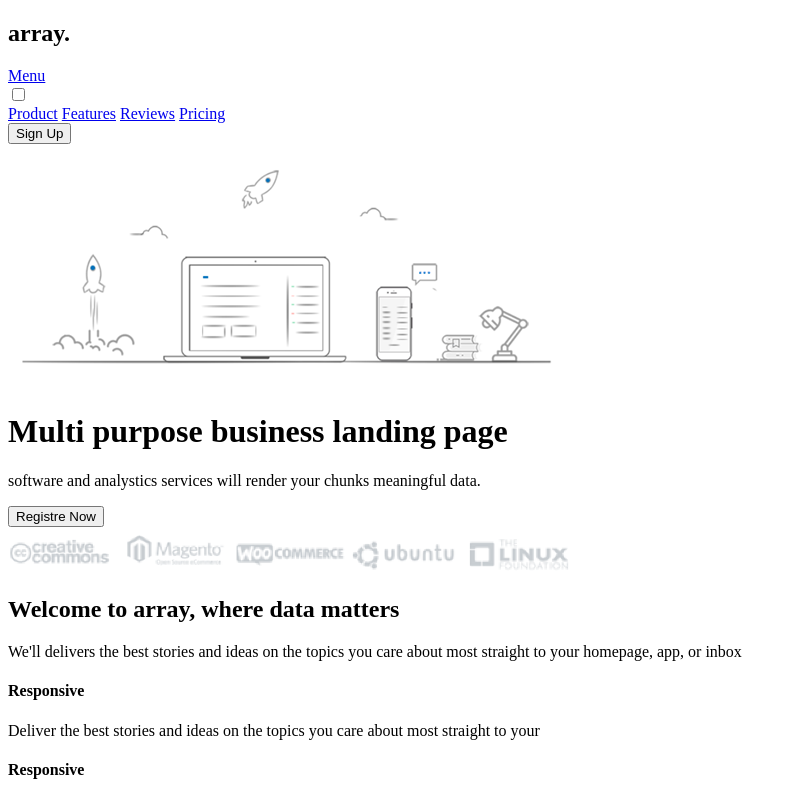
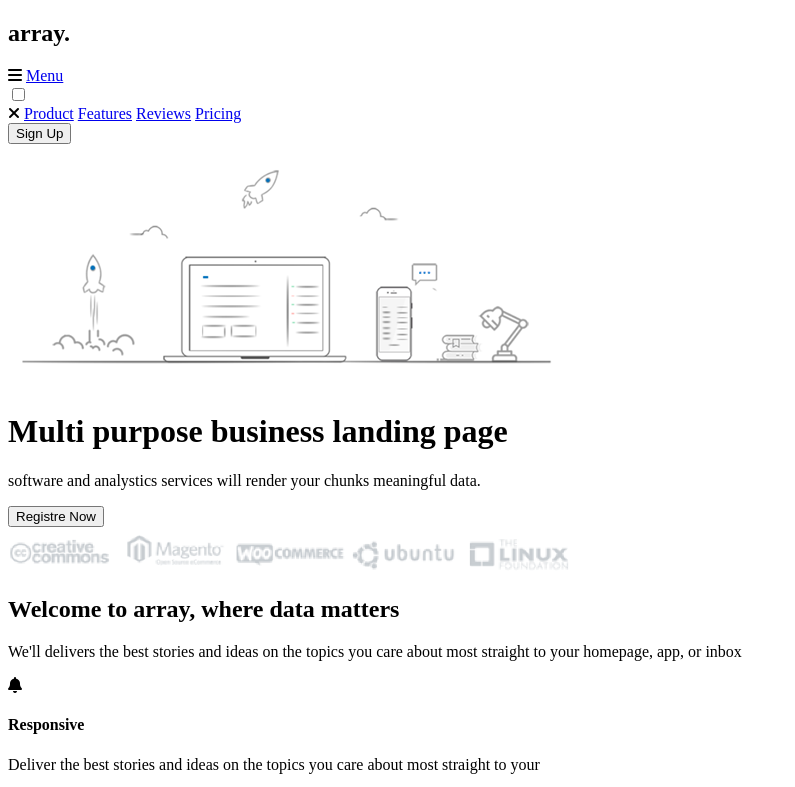
Before and after one commit to ELARBISABBAR/array-saber-mohamed, a plain HTML site: page index.html in a window 1280 px wide. Shown: the top 787 px of the page, without its empty margins (0-795 px from the left). Drawn offline with Linux system fonts and the light colour scheme.

Commit message:
modf icons

```diff
--- a/index.html
+++ b/index.html
@@ -4,6 +4,9 @@
     <meta charset="UTF-8">
     <meta name="viewport" content="width=device-width, initial-scale=1.0">
     <title>Document</title>
+    <link rel="stylesheet" href="./public/css/app.css">
+    <link rel="stylesheet" href="https://cdnjs.cloudflare.com/ajax/libs/font-awesome/6.7.2/css/all.min.css">
+
 </head>
 <body>
     <!-- debut de partie de saber  -->
```
